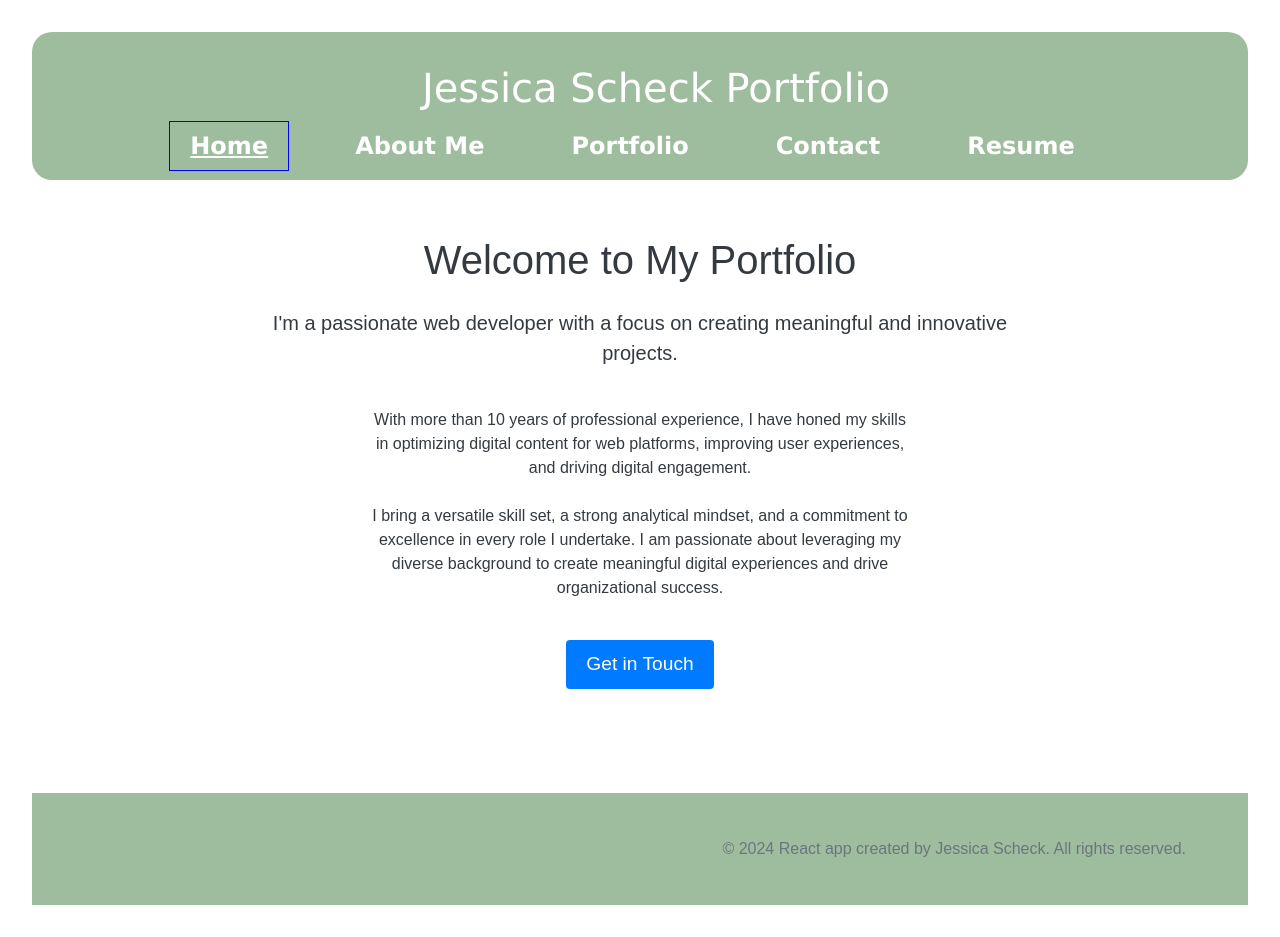
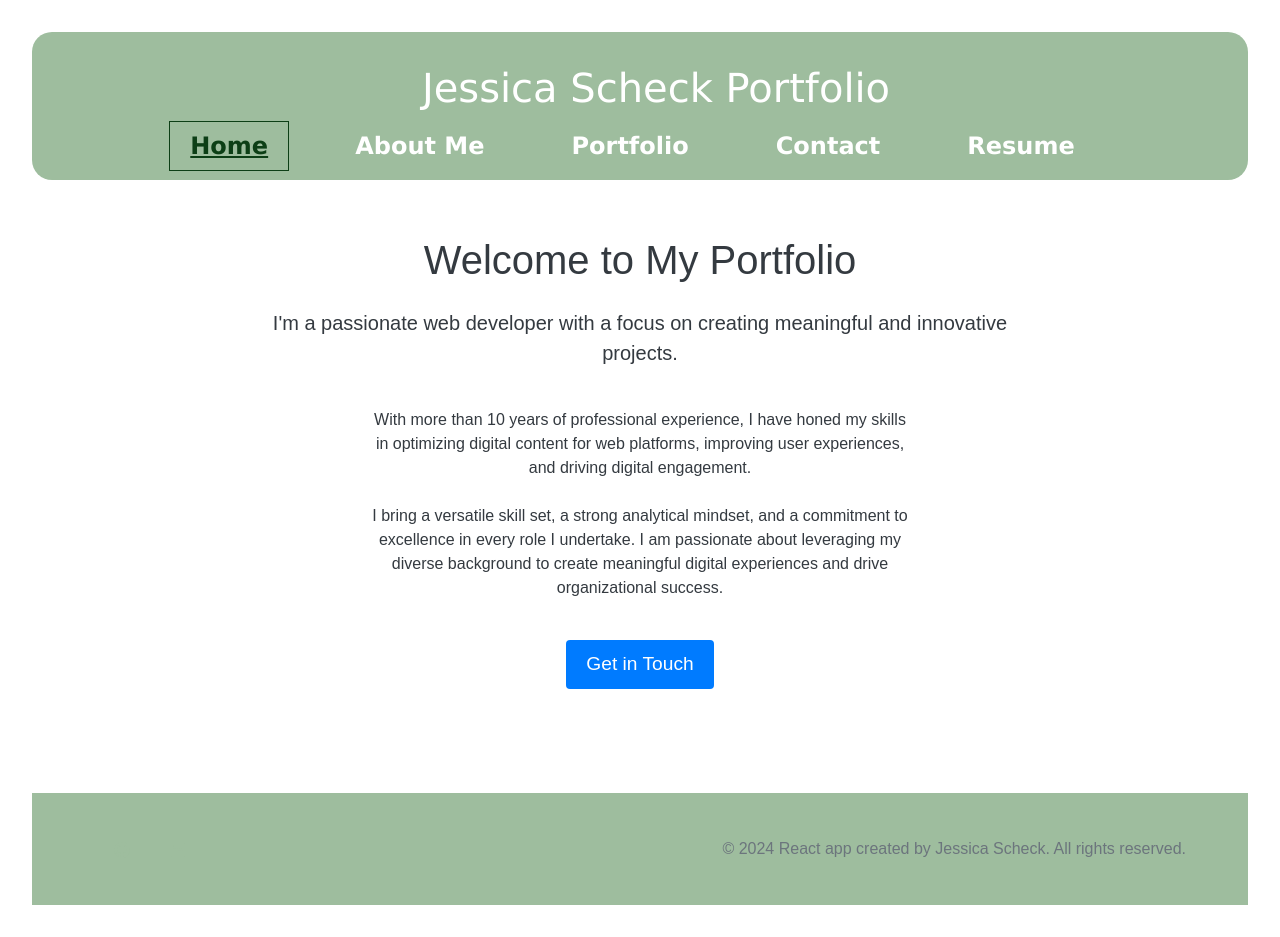
Before and after one commit to Jessmica11/react-portfolio, a React (Vite) app: page / in a window 1280 px wide. In both pictures the pointer is over the link "Home". Built offline with nearby package versions, Linux system fonts and the light colour scheme.

Commit message:
updated color

```diff
--- a/src/App.css
+++ b/src/App.css
@@ -36,9 +36,9 @@ nav a {
 
 nav a:hover,
 nav a:focus {
-  color: blue;
+  color: #0D3F16;
   cursor: pointer;
-  border-color: blue;
+  border-color: #0D3F16;
 }
 
 nav a.active {
--- a/src/components/Nav/Nav.css
+++ b/src/components/Nav/Nav.css
@@ -18,22 +18,15 @@ nav {
 
 .nav-list {
     display: flex;
-    /* Default to flex for desktop */
     flex-direction: row;
-    /* Horizontal layout for larger screens */
     justify-content: space-evenly;
-    /* Space out items evenly */
     list-style-type: none;
-    /* Remove bullets */
     padding: 0;
-    /* Reset padding */
     margin: 0;
-    /* Reset margin */
 }
 
 li {
     margin: 0;
-    /* Remove margin for list items */
     text-align: center;
 }
 
@@ -42,17 +35,16 @@ a {
     text-decoration: none;
     transition: color 0.3s, cursor 0.3s;
     padding: 10px 20px;
-    /* Add padding for clickable area */
 }
 
 a:focus,
 .menu-icon:focus {
-    outline: 2px solid #6b9a6b;
+    outline: 2px solid #0D3F16;
     outline-offset: 2px;
 }
 
 a:hover {
-    color: #6b9a6b;
+    color: #0D3F16;
     cursor: pointer;
 }
 
```
